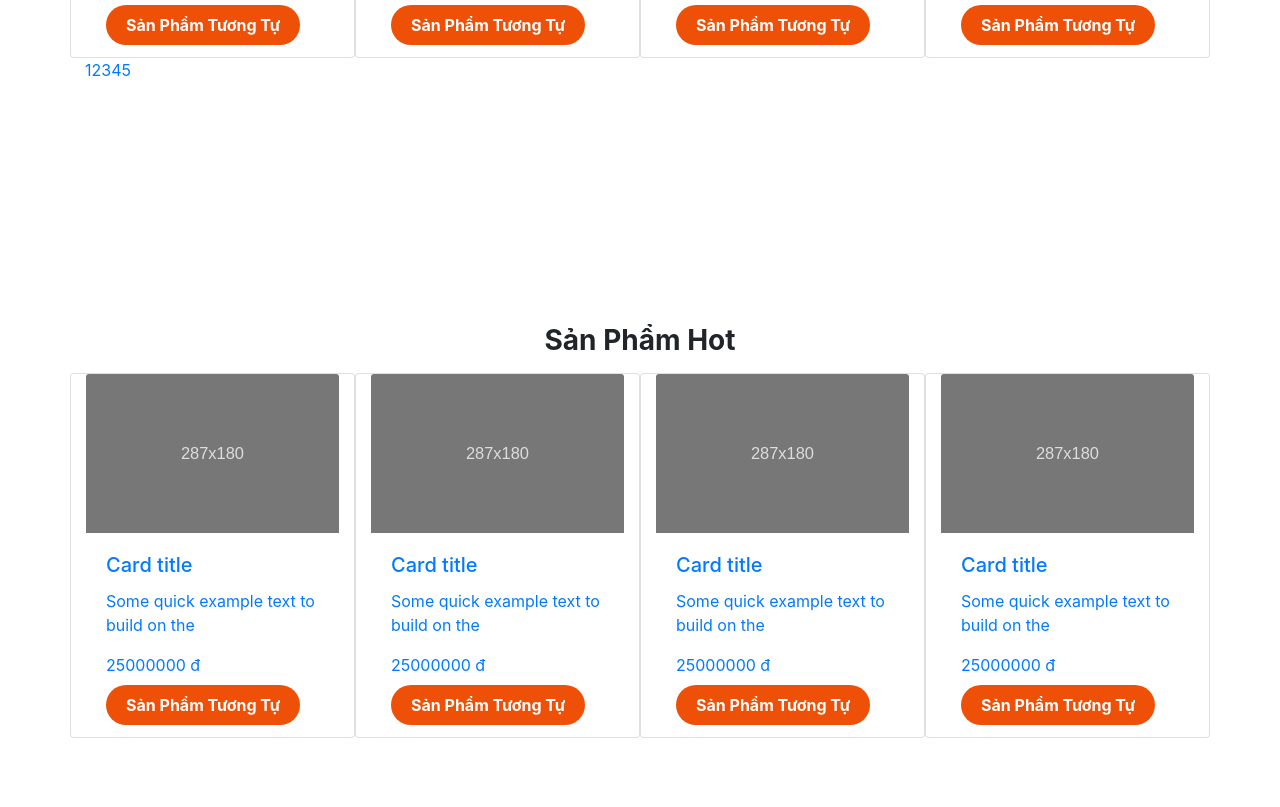
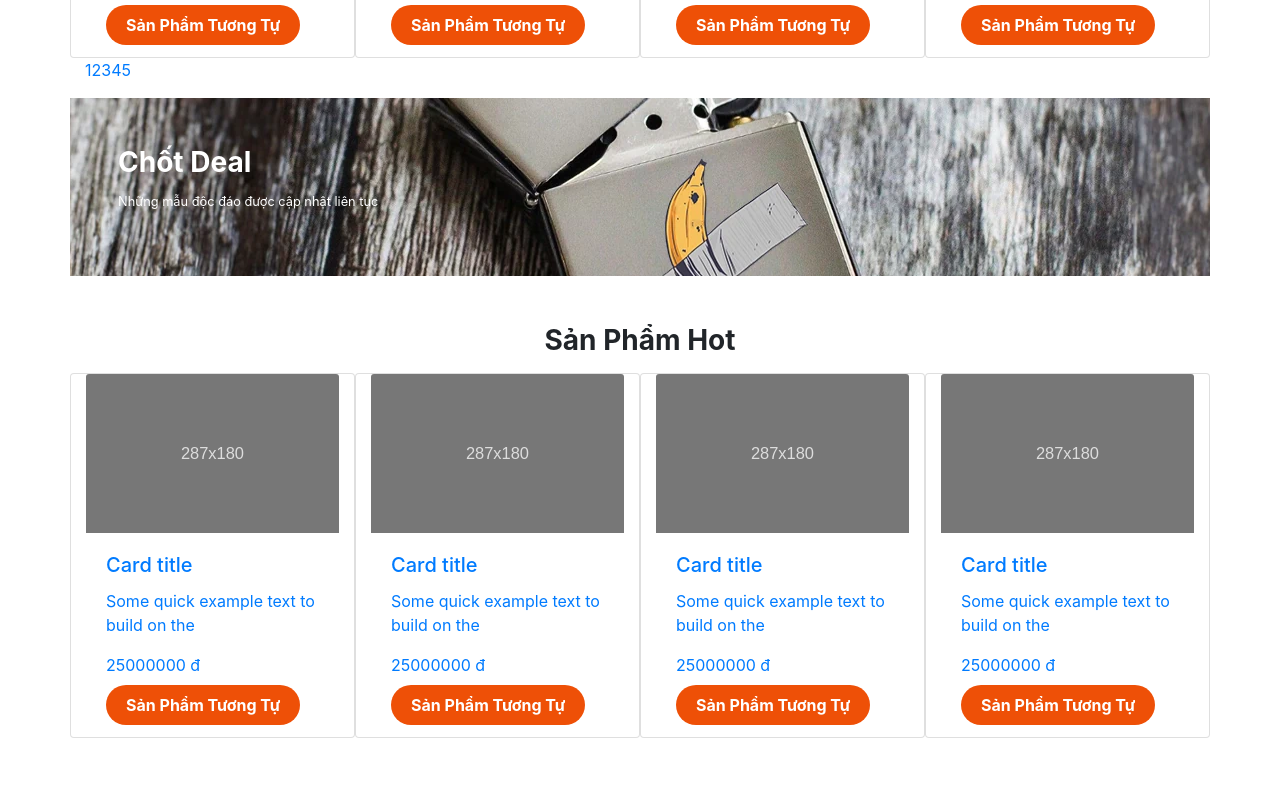
Before and after one commit to Thang612/Lighter, a plain HTML site: page index.html in a window 1280 px wide. Shown: the part 1308-2115 px from the top of the page. Drawn offline with nearby package versions, Linux system fonts and the light colour scheme; the site is published under a folder, as on GitHub Pages, so addresses that start at the root find nothing.

Commit message:
fix link banner

```diff
--- a/index.html
+++ b/index.html
@@ -163,7 +163,7 @@
         </div>
     </div>
 
-    <div class="container p-5 color-white" style="background-image: url(/baner.jpg);
+    <div class="container p-5 color-white" style="background-image: url(baner.jpg);
         background-attachment: fixed;
         background-position:center; background-repeat: no-repeat;">
         <h3 style="font-weight: bold;">Chốt Deal</h3>
```
